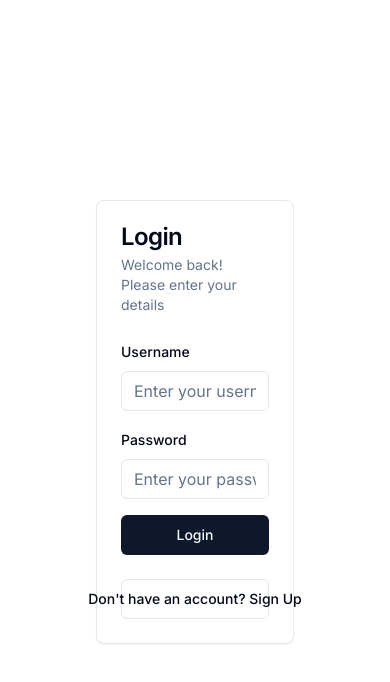
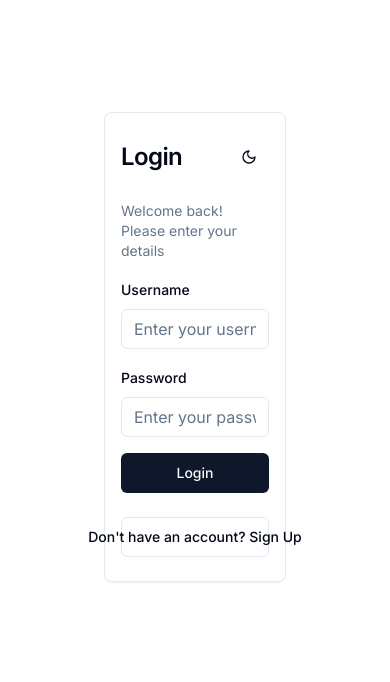
Before and after one commit to Nabeelshar/lingtalk, a Next.js app: page / in a window 390 px wide. Shown: the top 682 px of the page. Built offline with nearby package versions, Linux system fonts and the light colour scheme; no server answers.

Commit message:
fix login

```diff
--- a/app/components/Login.tsx
+++ b/app/components/Login.tsx
@@ -1,6 +1,6 @@
 "use client";
 
-import { useState } from "react";
+import { useState, useEffect } from "react";
 import { db, auth } from "@/lib/firebase";
 import {
   createUserWithEmailAndPassword,
@@ -25,6 +25,7 @@ import {
   SelectTrigger,
   SelectValue,
 } from "@/components/ui/select";
+import { Moon, Sun, Loader2 } from "lucide-react";
 
 export default function Login() {
   const [isSignUp, setIsSignUp] = useState(false);
@@ -33,6 +34,17 @@ export default function Login() {
   const [language, setLanguage] = useState("");
   const [isLoading, setIsLoading] = useState(false);
   const [message, setMessage] = useState({ text: "", type: "" });
+  const [isDark, setIsDark] = useState(false);
+
+  useEffect(() => {
+    const isDarkMode = document.documentElement.classList.contains("dark");
+    setIsDark(isDarkMode);
+  }, []);
+
+  const toggleDarkMode = () => {
+    document.documentElement.classList.toggle("dark");
+    setIsDark(!isDark);
+  };
 
   const handleAuth = async (e: React.FormEvent) => {
     e.preventDefault();
@@ -70,22 +82,30 @@ export default function Login() {
   };
 
   return (
-    <Card className="w-full max-w-md mx-auto">
-      <CardHeader>
+    <div className="min-h-screen w-full max-w-2xl mx-auto px-2 py-4 sm:p-4">
+      <Card className="mx-auto">
+        <CardHeader className="flex flex-row items-center justify-between space-y-0 px-4 sm:px-6">
           <CardTitle>{isSignUp ? "Sign Up" : "Login"}</CardTitle>
-        <CardDescription>
+          <Button variant="ghost" size="icon" onClick={toggleDarkMode}>
+            {isDark ? (
+              <Sun className="h-5 w-5" />
+            ) : (
+              <Moon className="h-5 w-5" />
+            )}
+          </Button>
+        </CardHeader>
+        <CardContent className="px-4 sm:px-6">
+          <CardDescription className="mb-4">
             {isSignUp
               ? "Create a new account to start chatting"
               : "Welcome back! Please enter your details"}
           </CardDescription>
-      </CardHeader>
-      <CardContent>
           {message.text && (
             <div
-            className={`mb-4 p-2 rounded ${
+              className={`mb-4 p-3 rounded-md ${
                 message.type === "success"
-                ? "bg-green-100 text-green-800"
-                : "bg-red-100 text-red-800"
+                  ? "bg-green-100 text-green-800 dark:bg-green-800/20 dark:text-green-300"
+                  : "bg-red-100 text-red-800 dark:bg-red-800/20 dark:text-red-300"
               }`}
             >
               {message.text}
@@ -132,11 +152,20 @@ export default function Login() {
               </div>
             )}
             <Button type="submit" className="w-full" disabled={isLoading}>
-            {isLoading ? "Processing..." : isSignUp ? "Sign Up" : "Login"}
+              {isLoading ? (
+                <>
+                  <Loader2 className="mr-2 h-4 w-4 animate-spin" />
+                  Processing...
+                </>
+              ) : isSignUp ? (
+                "Sign Up"
+              ) : (
+                "Login"
+              )}
             </Button>
           </form>
         </CardContent>
-      <CardFooter>
+        <CardFooter className="px-4 sm:px-6">
           <Button
             type="button"
             variant="outline"
@@ -149,5 +178,6 @@ export default function Login() {
           </Button>
         </CardFooter>
       </Card>
+    </div>
   );
 }
```
Lines whose indentation alone changed are shown as unchanged.
